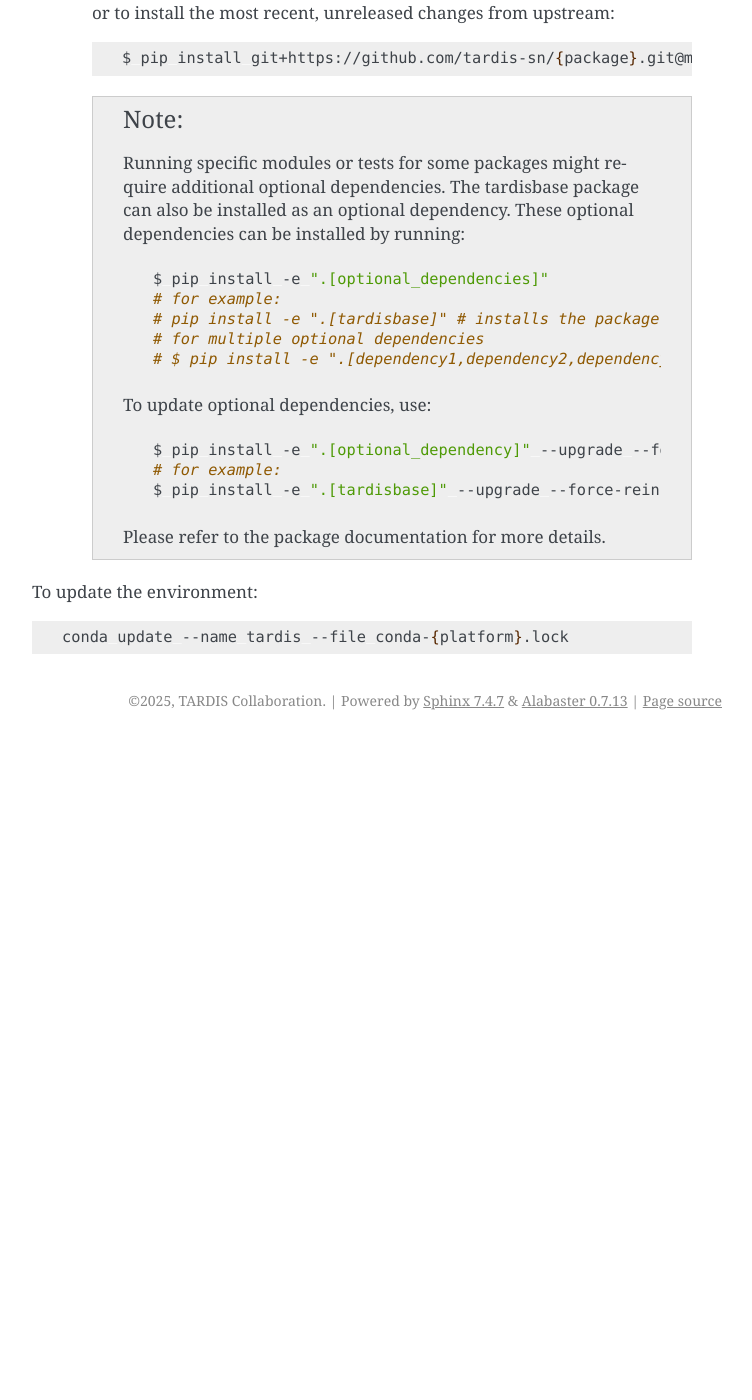
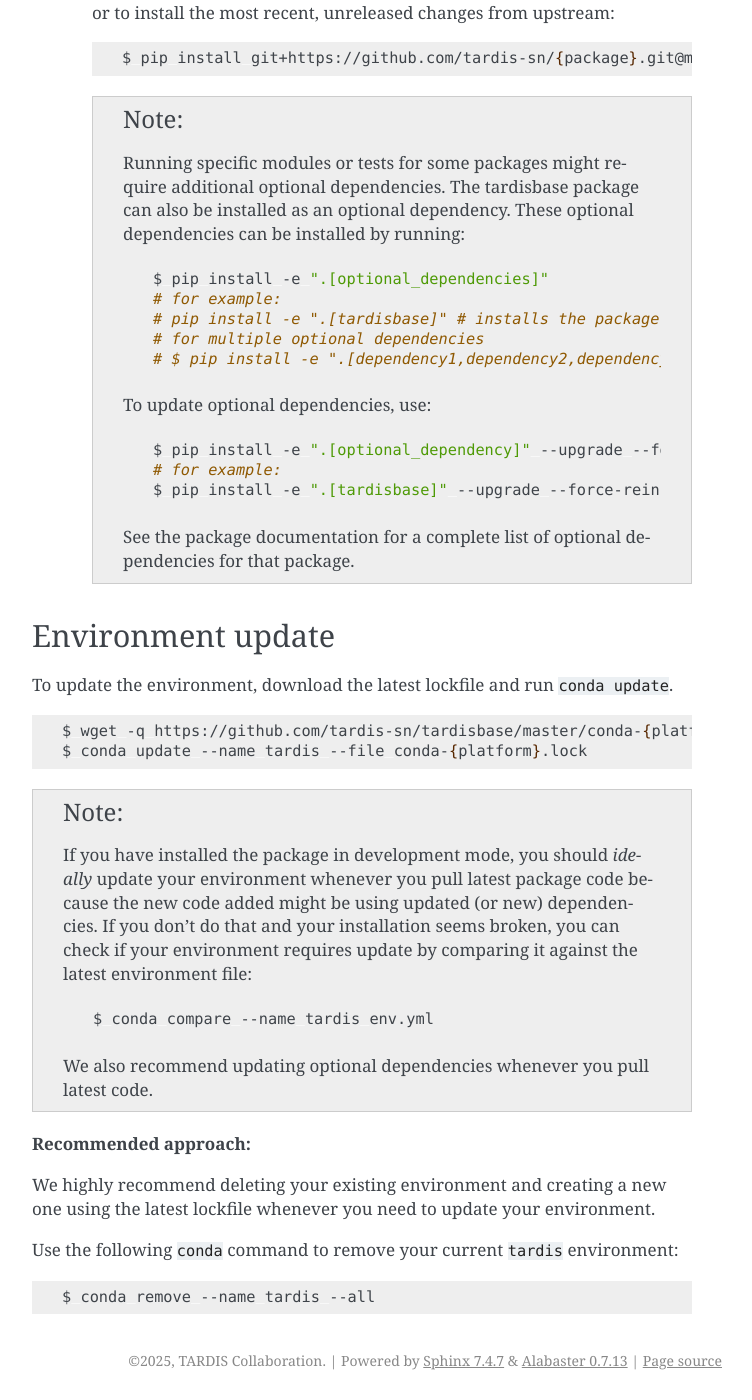
Before and after one commit to tardis-sn/tardisbase, a Sphinx documentation site: the page built from docs/installation.rst, in a window 1280 px wide and 1400 px high, scrolled down 1515 px. Shown: the whole window, without its empty margins (388-1140 px from the left). Built offline with Sphinx 7.4.7, drawn with Linux system fonts in a browser that asks for light colours; the version number could not be read and is left out; before the commit the page ends 2255 px from its top, so only the background shows below that; some of the changed text lies outside the part shown.

Commit message:
detail env update docs

```diff
--- a/docs/installation.rst
+++ b/docs/installation.rst
@@ -100,10 +100,36 @@ We strongly recommend installing TARDIS ecosystem packages using this method by
           # for example:
           $ pip install -e ".[tardisbase]" --upgrade --force-reinstall # forces reinstall of tardisbase dependencies group
 
-      Please refer to the package documentation for more details.
+      See the package documentation for a complete list of optional dependencies for that package.
 
-To update the environment:
+
+Environment update
+==================
+
+To update the environment, download the latest lockfile and run ``conda update``.
 
 .. code-block:: bash
 
-    conda update --name tardis --file conda-{platform}.lock
+    $ wget -q https://github.com/tardis-sn/tardisbase/master/conda-{platform}-64.lock
+    $ conda update --name tardis --file conda-{platform}.lock
+
+.. note::
+
+  If you have installed the package in development mode, you should *ideally* update your environment whenever you pull latest package code because the new code added might be using updated (or new) dependencies. If you don't do that and your installation seems broken, you can check if your environment requires update by comparing it against the latest environment file:
+
+  .. code-block:: bash
+
+      $ conda compare --name tardis env.yml
+
+  We also recommend updating optional dependencies whenever you pull latest code.
+
+
+**Recommended approach:**
+
+We highly recommend deleting your existing environment and creating a new one using the latest lockfile whenever you need to update your environment.
+
+Use the following ``conda`` command to remove your current ``tardis`` environment:
+
+.. code-block:: bash
+
+    $ conda remove --name tardis --all
```
